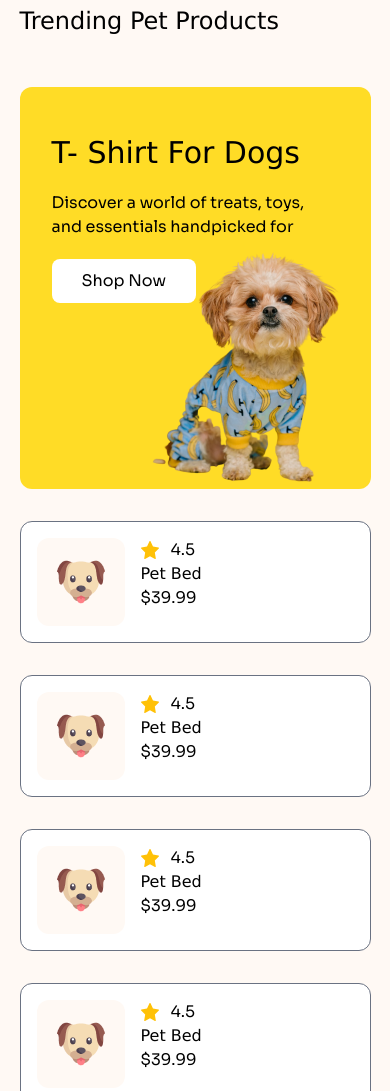
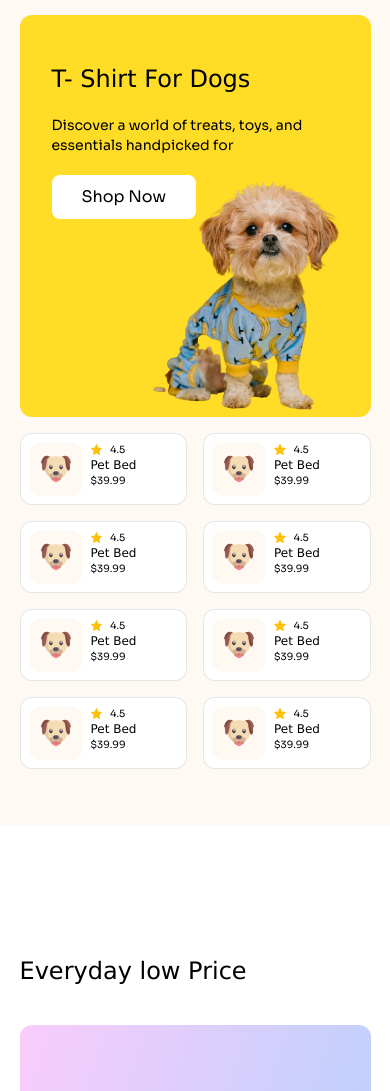
Before and after one commit to mraihan20295/PHero__B11-A03-C01, a plain HTML site: page index.html in a window 390 px wide. Shown: the part 2461-3552 px from the top of the page. Drawn offline with nearby package versions, Linux system fonts and the light colour scheme; a web font is replaced by a local one.

Commit message:
- trending pet products section is now responsive to all screen sizes

```diff
--- a/index.html
+++ b/index.html
@@ -62,7 +62,7 @@
         <!-- Categories -->
         <section class="wrapper mb-14 md:mb-32">
             <h2>Browse By Categories</h2>
-            <div class="mt-8 md:mt-12 grid grid-cols-[repeat(auto-fill,_minmax(170px,_1fr))] gap-6">
+            <div class="mt-8 md:mt-12 grid grid-cols-[repeat(auto-fit,_minmax(170px,_1fr))] gap-6">
                 <div
                     class="bg-[var(--color-primary)] rounded-xl px-12 py-9 flex flex-col gap-3 justify-center items-center">
                     <div class="w-24 h-24 flex justify-center items-center bg-white rounded-full">
@@ -115,137 +115,133 @@
         </section>
 
         <!-- Trending Pet Products -->
-        <section class="bg-[var(--color-secondary)] py-32">
+        <section class="bg-[var(--color-secondary)] py-14 md:py-32">
             <div class="wrapper">
-                <h2 class="mb-12">Trending Pet Products</h2>
-                <div class="grid   gap-8">
+                <h2 class="mb-12 md:leading-none">Trending Pet Products</h2>
+                <div class="grid grid-cols-2 lg:max-[1450px]:grid-cols-4 min-[1450px]:grid-cols-5 gap-4 md:gap-6">
 
                     <div
-                        class="bg-[var(--color-primary)] bg-[url(assets/cute-pet-small.png)] bg-no-repeat bg-right-bottom rounded-xl pl-8 pr-12 pt-12 min-h-[402px]">
-                        <h3 class="text-3xl">T- Shirt For Dogs</h3>
-                        <p class="text-base my-5">
+                        class="bg-[var(--color-primary)] bg-[url(assets/cute-pet-small.png)] bg-no-repeat bg-right-bottom rounded-xl pl-8 pr-12 pt-12 min-h-[402px] max-sm:col-span-2 sm:row-span-4  lg:col-span-2 md:row-span-3">
+                        <h3 class="text-2xl md:text-3xl">T- Shirt For Dogs</h3>
+                        <p class="text-sm md:text-base my-5">
                             Discover a world of treats, toys, and essentials handpicked for
                         </p>
                         <a href="#" class="btn bg-white">Shop Now</a>
                     </div>
 
-                    <div class="flex gap-4 p-4 bg-white rounded-xl border border-solid border-gray-500">
-                        <div class="rounded-xl p-5 bg-[var(--color-secondary)]">
-                            <img src="assets/dog-cartoon.png" alt="">
+                    <div
+                        class="flex gap-2 md:gap-4 p-2 md:p-4 bg-white rounded-xl border border-solid border-[#1111111a]">
+                        <div class="rounded-xl p-3 md:p-5 bg-[var(--color-secondary)]">
+                            <img class="max-[768px]:w-[30px]" src="assets/dog-cartoon.png" alt="">
                         </div>
                         <div>
-                            <div class="flex gap-3 items-center">
-                                <img src="assets/rating-icon.svg" alt="">
-                                <span class="text-base">4.5</span>
+                            <div class="flex gap-2 md:gap-3 items-center">
+                                <img class="w-[11.5px] md:w-[18px]" src="assets/rating-icon.svg" alt="">
+                                <span class="text-[0.625rem] md:text-base">4.5</span>
                             </div>
-                            <h3>Pet Bed</h3>
-                            <p class="text-base">$39.99</p>
+                            <h3 class="text-xs md:text-xl">Pet Bed</h3>
+                            <p class="text-[0.625rem] md:text-base">$39.99</p>
                         </div>
                     </div>
-                    <div class="flex gap-4 p-4 bg-white rounded-xl border border-solid border-gray-500">
-                        <div class="rounded-xl p-5 bg-[var(--color-secondary)]">
-                            <img src="assets/dog-cartoon.png" alt="">
+                    <div
+                        class="flex gap-2 md:gap-4 p-2 md:p-4 bg-white rounded-xl border border-solid border-[#1111111a]">
+                        <div class="rounded-xl p-3 md:p-5 bg-[var(--color-secondary)]">
+                            <img class="max-[768px]:w-[30px]" src="assets/dog-cartoon.png" alt="">
                         </div>
                         <div>
-                            <div class="flex gap-3 items-center">
-                                <img src="assets/rating-icon.svg" alt="">
-                                <span class="text-base">4.5</span>
+                            <div class="flex gap-2 md:gap-3 items-center">
+                                <img class="w-[11.5px] md:w-[18px]" src="assets/rating-icon.svg" alt="">
+                                <span class="text-[0.625rem] md:text-base">4.5</span>
                             </div>
-                            <h3>Pet Bed</h3>
-                            <p class="text-base">$39.99</p>
+                            <h3 class="text-xs md:text-xl">Pet Bed</h3>
+                            <p class="text-[0.625rem] md:text-base">$39.99</p>
                         </div>
                     </div>
-                    <div class="flex gap-4 p-4 bg-white rounded-xl border border-solid border-gray-500">
-                        <div class="rounded-xl p-5 bg-[var(--color-secondary)]">
-                            <img src="assets/dog-cartoon.png" alt="">
+                    <div
+                        class="flex gap-2 md:gap-4 p-2 md:p-4 bg-white rounded-xl border border-solid border-[#1111111a]">
+                        <div class="rounded-xl p-3 md:p-5 bg-[var(--color-secondary)]">
+                            <img class="max-[768px]:w-[30px]" src="assets/dog-cartoon.png" alt="">
                         </div>
                         <div>
-                            <div class="flex gap-3 items-center">
-                                <img src="assets/rating-icon.svg" alt="">
-                                <span class="text-base">4.5</span>
+                            <div class="flex gap-2 md:gap-3 items-center">
+                                <img class="w-[11.5px] md:w-[18px]" src="assets/rating-icon.svg" alt="">
+                                <span class="text-[0.625rem] md:text-base">4.5</span>
                             </div>
-                            <h3>Pet Bed</h3>
-                            <p class="text-base">$39.99</p>
+                            <h3 class="text-xs md:text-xl">Pet Bed</h3>
+                            <p class="text-[0.625rem] md:text-base">$39.99</p>
                         </div>
                     </div>
-                    <div class="flex gap-4 p-4 bg-white rounded-xl border border-solid border-gray-500">
-                        <div class="rounded-xl p-5 bg-[var(--color-secondary)]">
-                            <img src="assets/dog-cartoon.png" alt="">
+                    <div
+                        class="flex gap-2 md:gap-4 p-2 md:p-4 bg-white rounded-xl border border-solid border-[#1111111a]">
+                        <div class="rounded-xl p-3 md:p-5 bg-[var(--color-secondary)]">
+                            <img class="max-[768px]:w-[30px]" src="assets/dog-cartoon.png" alt="">
                         </div>
                         <div>
-                            <div class="flex gap-3 items-center">
-                                <img src="assets/rating-icon.svg" alt="">
-                                <span class="text-base">4.5</span>
+                            <div class="flex gap-2 md:gap-3 items-center">
+                                <img class="w-[11.5px] md:w-[18px]" src="assets/rating-icon.svg" alt="">
+                                <span class="text-[0.625rem] md:text-base">4.5</span>
                             </div>
-                            <h3>Pet Bed</h3>
-                            <p class="text-base">$39.99</p>
+                            <h3 class="text-xs md:text-xl">Pet Bed</h3>
+                            <p class="text-[0.625rem] md:text-base">$39.99</p>
                         </div>
                     </div>
-                    <div class="flex gap-4 p-4 bg-white rounded-xl border border-solid border-gray-500">
-                        <div class="rounded-xl p-5 bg-[var(--color-secondary)]">
-                            <img src="assets/dog-cartoon.png" alt="">
+                    <div
+                        class="flex gap-2 md:gap-4 p-2 md:p-4 bg-white rounded-xl border border-solid border-[#1111111a]">
+                        <div class="rounded-xl p-3 md:p-5 bg-[var(--color-secondary)]">
+                            <img class="max-[768px]:w-[30px]" src="assets/dog-cartoon.png" alt="">
                         </div>
                         <div>
-                            <div class="flex gap-3 items-center">
-                                <img src="assets/rating-icon.svg" alt="">
-                                <span class="text-base">4.5</span>
+                            <div class="flex gap-2 md:gap-3 items-center">
+                                <img class="w-[11.5px] md:w-[18px]" src="assets/rating-icon.svg" alt="">
+                                <span class="text-[0.625rem] md:text-base">4.5</span>
                             </div>
-                            <h3>Pet Bed</h3>
-                            <p class="text-base">$39.99</p>
+                            <h3 class="text-xs md:text-xl">Pet Bed</h3>
+                            <p class="text-[0.625rem] md:text-base">$39.99</p>
                         </div>
                     </div>
-                    <div class="flex gap-4 p-4 bg-white rounded-xl border border-solid border-gray-500">
-                        <div class="rounded-xl p-5 bg-[var(--color-secondary)]">
-                            <img src="assets/dog-cartoon.png" alt="">
+                    <div
+                        class="flex gap-2 md:gap-4 p-2 md:p-4 bg-white rounded-xl border border-solid border-[#1111111a]">
+                        <div class="rounded-xl p-3 md:p-5 bg-[var(--color-secondary)]">
+                            <img class="max-[768px]:w-[30px]" src="assets/dog-cartoon.png" alt="">
                         </div>
                         <div>
-                            <div class="flex gap-3 items-center">
-                                <img src="assets/rating-icon.svg" alt="">
-                                <span class="text-base">4.5</span>
+                            <div class="flex gap-2 md:gap-3 items-center">
+                                <img class="w-[11.5px] md:w-[18px]" src="assets/rating-icon.svg" alt="">
+                                <span class="text-[0.625rem] md:text-base">4.5</span>
                             </div>
-                            <h3>Pet Bed</h3>
-                            <p class="text-base">$39.99</p>
+                            <h3 class="text-xs md:text-xl">Pet Bed</h3>
+                            <p class="text-[0.625rem] md:text-base">$39.99</p>
                         </div>
                     </div>
-                    <div class="flex gap-4 p-4 bg-white rounded-xl border border-solid border-gray-500">
-                        <div class="rounded-xl p-5 bg-[var(--color-secondary)]">
-                            <img src="assets/dog-cartoon.png" alt="">
+                    <div
+                        class="flex gap-2 md:gap-4 p-2 md:p-4 bg-white rounded-xl border border-solid border-[#1111111a]">
+                        <div class="rounded-xl p-3 md:p-5 bg-[var(--color-secondary)]">
+                            <img class="max-[768px]:w-[30px]" src="assets/dog-cartoon.png" alt="">
                         </div>
                         <div>
-                            <div class="flex gap-3 items-center">
-                                <img src="assets/rating-icon.svg" alt="">
-                                <span class="text-base">4.5</span>
+                            <div class="flex gap-2 md:gap-3 items-center">
+                                <img class="w-[11.5px] md:w-[18px]" src="assets/rating-icon.svg" alt="">
+                                <span class="text-[0.625rem] md:text-base">4.5</span>
                             </div>
-                            <h3>Pet Bed</h3>
-                            <p class="text-base">$39.99</p>
+                            <h3 class="text-xs md:text-xl">Pet Bed</h3>
+                            <p class="text-[0.625rem] md:text-base">$39.99</p>
                         </div>
                     </div>
-                    <div class="flex gap-4 p-4 bg-white rounded-xl border border-solid border-gray-500">
-                        <div class="rounded-xl p-5 bg-[var(--color-secondary)]">
-                            <img src="assets/dog-cartoon.png" alt="">
+                    <div
+                        class="flex gap-2 md:gap-4 p-2 md:p-4 bg-white rounded-xl border border-solid border-[#1111111a]">
+                        <div class="rounded-xl p-3 md:p-5 bg-[var(--color-secondary)]">
+                            <img class="max-[768px]:w-[30px]" src="assets/dog-cartoon.png" alt="">
                         </div>
                         <div>
-                            <div class="flex gap-3 items-center">
-                                <img src="assets/rating-icon.svg" alt="">
-                                <span class="text-base">4.5</span>
+                            <div class="flex gap-2 md:gap-3 items-center">
+                                <img class="w-[11.5px] md:w-[18px]" src="assets/rating-icon.svg" alt="">
+                                <span class="text-[0.625rem] md:text-base">4.5</span>
                             </div>
-                            <h3>Pet Bed</h3>
-                            <p class="text-base">$39.99</p>
+                            <h3 class="text-xs md:text-xl">Pet Bed</h3>
+                            <p class="text-[0.625rem] md:text-base">$39.99</p>
                         </div>
                     </div>
-                    <div class="flex gap-4 p-4 bg-white rounded-xl border border-solid border-gray-500">
-                        <div class="rounded-xl p-5 bg-[var(--color-secondary)]">
-                            <img src="assets/dog-cartoon.png" alt="">
-                        </div>
-                        <div>
-                            <div class="flex gap-3 items-center">
-                                <img src="assets/rating-icon.svg" alt="">
-                                <span class="text-base">4.5</span>
-                            </div>
-                            <h3>Pet Bed</h3>
-                            <p class="text-base">$39.99</p>
-                        </div>
-                    </div>
+
                 </div>
             </div>
         </section>
--- a/main.css
+++ b/main.css
@@ -13,7 +13,7 @@
 /* Page Container */
 
 .wrapper {
-  width: min(1320px, 90%);
+  width: min(1500px, 90%);
   margin-inline: auto;
 }
 
@@ -77,3 +77,7 @@ h2 {
   background-repeat: no-repeat;
   background-position: right bottom;
 }
+
+/* .test {
+  border: 1px solid #1111111a;
+} */
```
